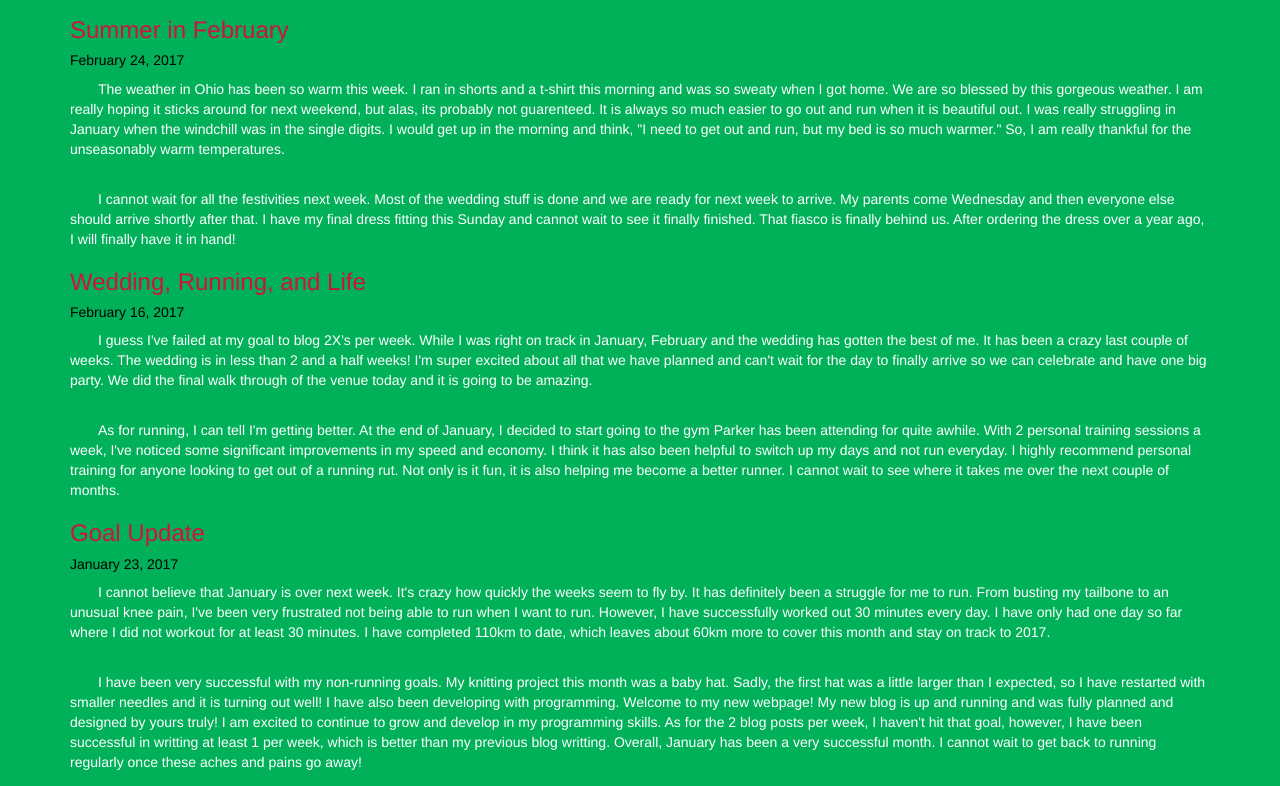
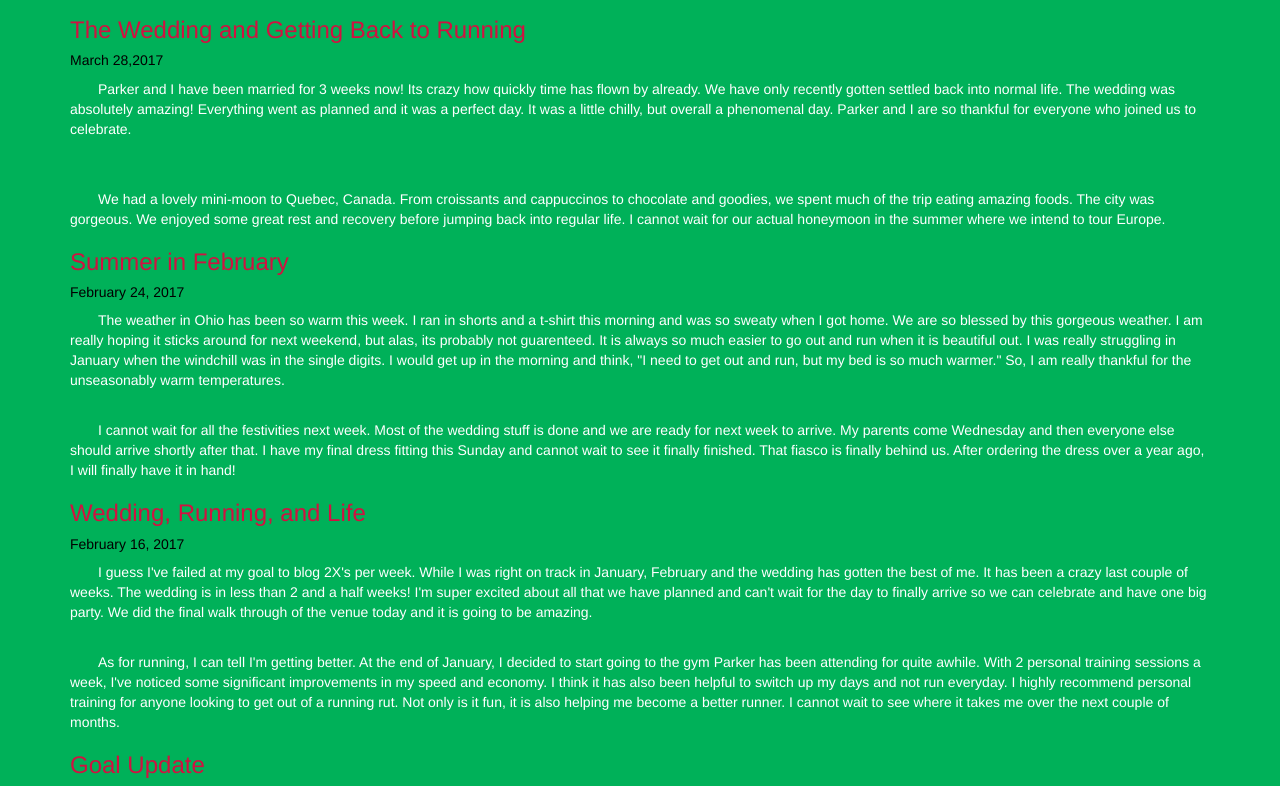
Before and after one commit to snow9880/Running-1-Page, a plain HTML site: page index.html in a window 1280 px wide. Shown: the part 3260-4046 px from the top of the page. Drawn offline with Linux system fonts and the light colour scheme.

Commit message:
Added blog post from march, 28.

```diff
--- a/index.html
+++ b/index.html
@@ -177,6 +177,22 @@ height="0" width="0" style="display:none;visibility:hidden"></iframe>
   <div class="container-fluid, fullBack">
     <div class="container">
     <h2 id="blog" class="mainTitleGreen"><a href=#top>Running and Jelly Beans</a></h2>
+      <h3 class="blogTitle">The Wedding and Getting Back to Running</h3>
+      <h5 class="date">March 28,2017</h5>
+      <p class="info">Parker and I have been married for 3 weeks now! Its crazy how
+        quickly time has flown by already. We have only recently gotten settled
+        back into normal life. The wedding was absolutely amazing! Everything went
+        as planned and it was a perfect day. It was a little chilly, but overall a
+        phenomenal day. Parker and I are so thankful for everyone who joined us
+        to celebrate.
+      </p>
+      <br></br>
+      <p class="info">We had a lovely mini-moon to Quebec, Canada. From croissants
+        and cappuccinos to chocolate and goodies, we spent much of the trip eating
+        amazing foods. The city was gorgeous. We enjoyed some great rest and recovery
+        before jumping back into regular life. I cannot wait for our actual honeymoon
+        in the summer where we intend to tour Europe.
+      </p>
       <h3 class="blogTitle">Summer in February</h3>
       <h5 class="date">February 24, 2017</h5>
       <p class="info"> The weather in Ohio has been so warm this week. I ran in shorts and a
```
